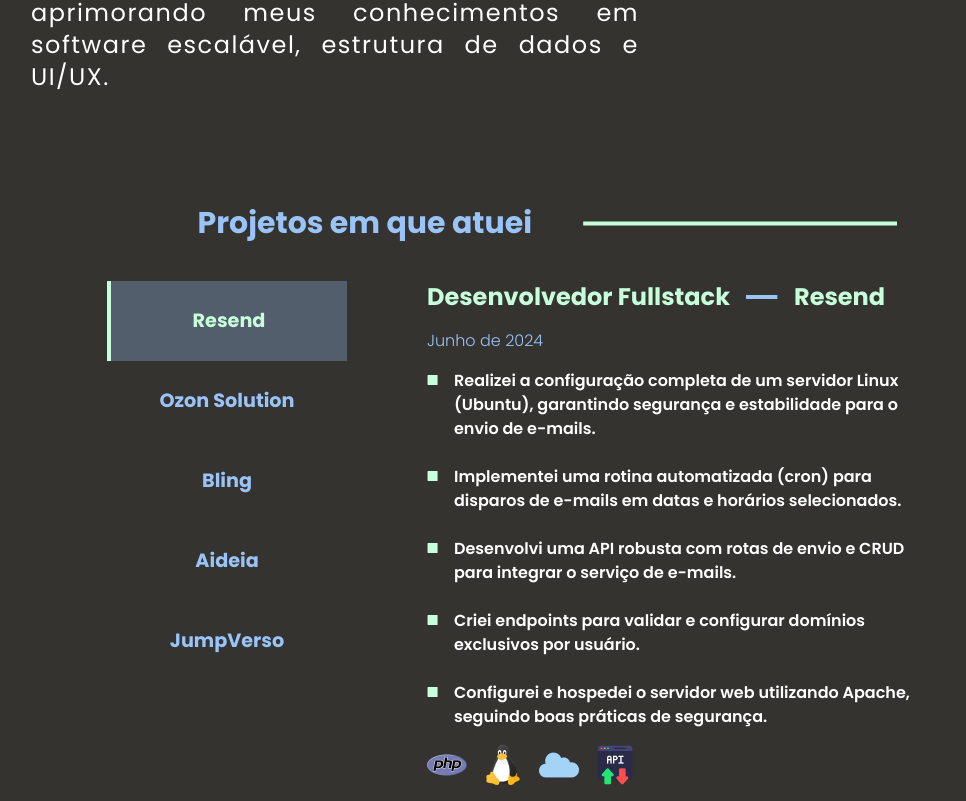
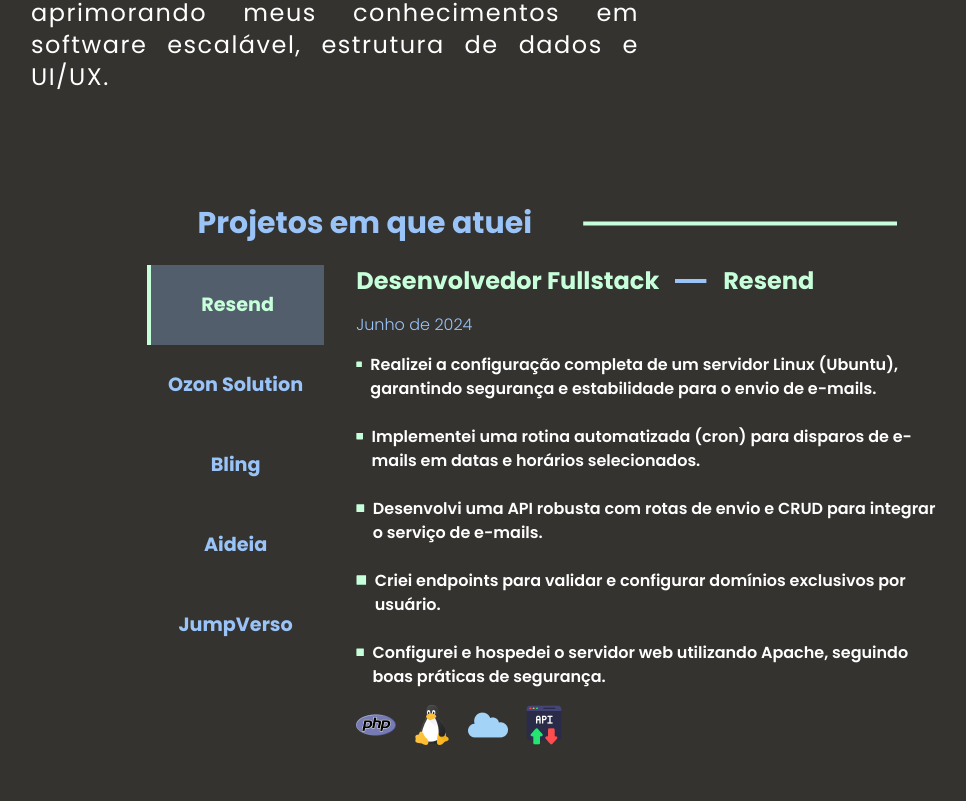
Before and after one commit to fatekkl/Portfolio-Next, a Next.js app: page / in a window 1280 px wide. Shown: the part 1639-2440 px from the top of the page, without its empty margins (93-1059 px from the left). Built offline with nearby package versions, Linux system fonts and the light colour scheme.

Commit message:
fix fleeing items

```diff
--- a/src/app/Components/ProjectDescription/index.tsx
+++ b/src/app/Components/ProjectDescription/index.tsx
@@ -7,10 +7,10 @@
 
 export default function ProjectDescription({ description }: ProjectDescriptionProps) {
     return (
-        <div className="flex gap-4 align-baseline items-baseline">
+        <div className="flex gap-2 align-baseline items-baseline">
             <MiniSquare/>
-            <div className="flex w-[30rem]">
-                <p className="font-semibold text-[1rem] text-white">{description}</p>
+            <div className="flex">
+                <p className="font-semibold  text-white">{description}</p>
             </div>
         </div>
 
--- a/src/app/Components/Projects/index.tsx
+++ b/src/app/Components/Projects/index.tsx
@@ -133,15 +133,15 @@
       <section
         id="projects"
         style={{ backgroundImage: "url('../assets/Background.png')" }}
-        className="bg-jet md:min-h-[120vh] bg-no-repeat bg-bottom bg-contain flex justify-center relative"
+        className="bg-jet sm:min-h-[130vh] bg-no-repeat bg-bottom bg-contain flex justify-center relative"
       >
-        <div className="w-[50rem] h-[35rem] flex flex-col items-center gap-10 mt-20">
+        <div className="w-[50rem] bg-whie h-[35rem] flex flex-col items-center gap-6 mt-20">
           <header className="w-full flex items-center justify-evenly">
-            <h1 className="md:text-3xl max-sm:text-2xl font-bold text-jordy">Projetos em que atuei</h1>
+            <h1 className="lg:text-3xl md:text-3xl max-sm:text-2xl font-bold text-jordy">Projetos em que atuei</h1>
             <Line2 />
           </header>
 
-          <div className="md:w-[55rem] h-[50rem] flex justify-between">
+          <div className=" flex justify-between gap-8">
             {/* Lista de Projetos */}
             <aside className="h-full w-60 overflow-auto flex flex-col">
               <UniqueProject
@@ -172,8 +172,8 @@
             </aside>
 
             {/* Descrições do Projeto */}
-            <section className="w-[35rem] h-full flex flex-col gap-4 max-sm:hidden">
-              <div className="flex justify-start gap-4">
+            <section className="w-full h-full flex flex-col gap-4 max-sm:hidden">
+              <div className="flex flex-wrap items-center gap-4">
                 <h2 className="text-tea text-2xl font-bold">{selectDescription().function}</h2>
                 <img src="../assets/Line3.svg" alt="Line Divider" />
                 <span className="text-tea text-2xl font-bold">{selectDescription().title}</span>
```
